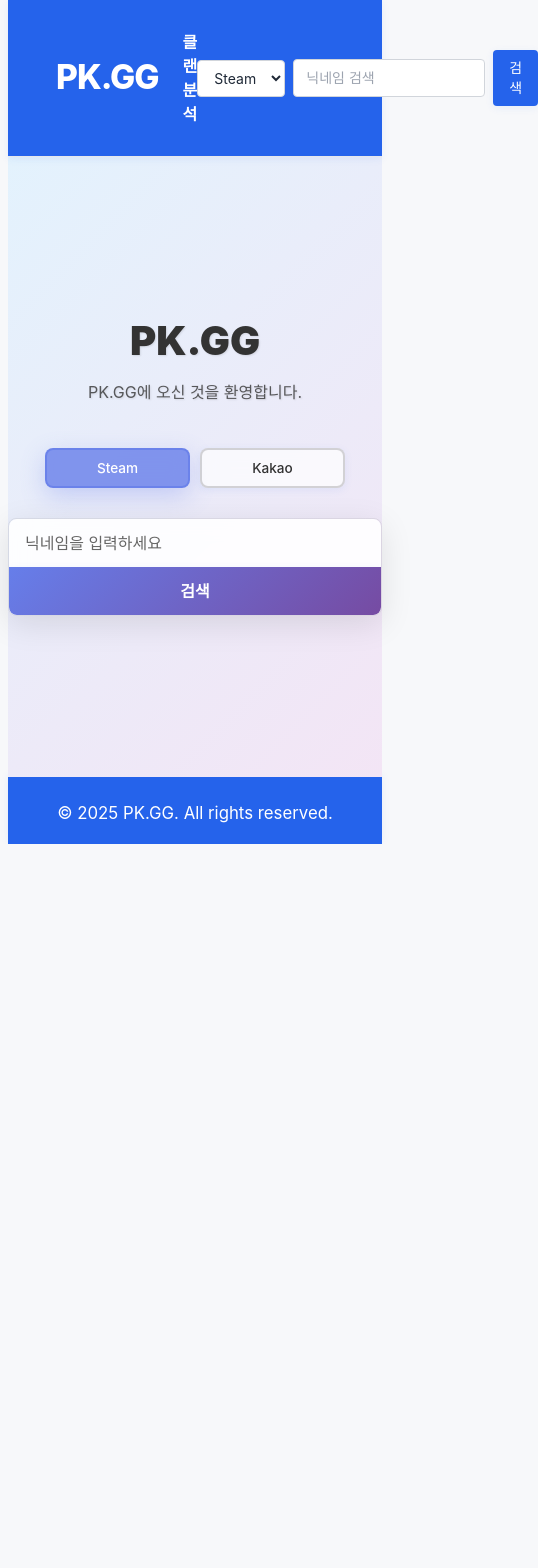
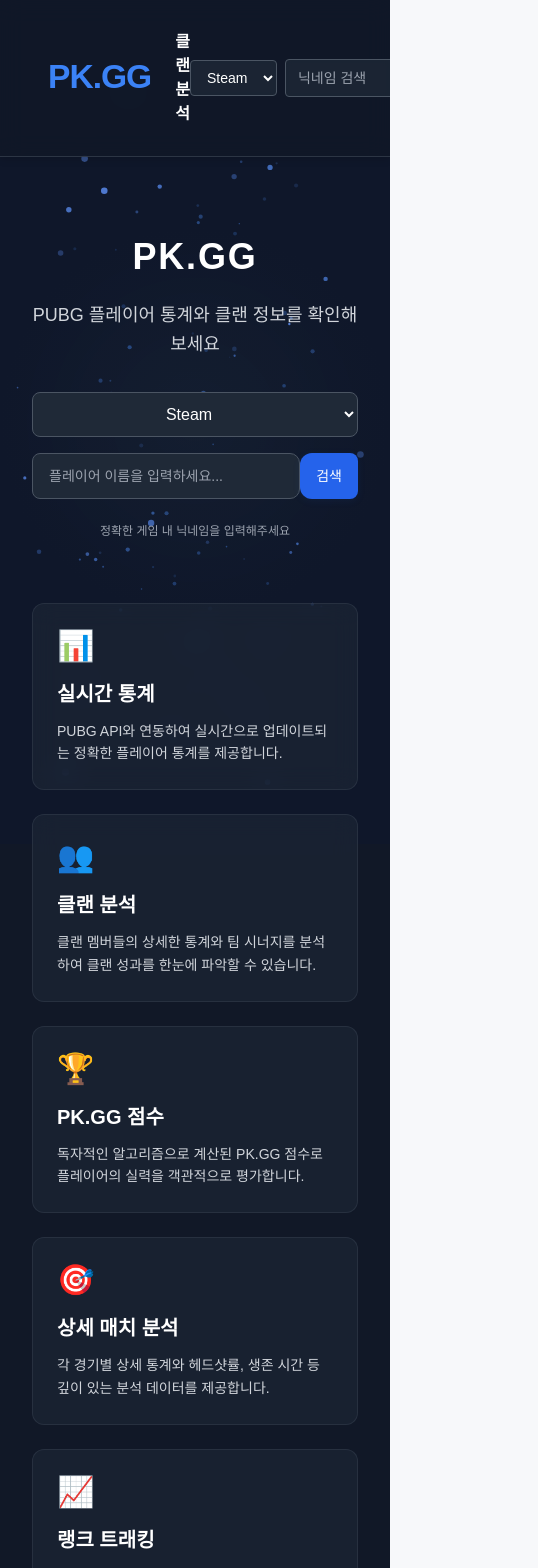
Before and after one commit to SarkHee/PKGG, a Next.js app: page / in a window 390 px wide. Shown: the top 1568 px of the page, 538 px wide, since content can reach past the window. Before the commit the page ends 844 px from the top, so only its background shows below. Built offline with nearby package versions, Linux system fonts and the light colour scheme.

Commit message:
[박] 메인부분 수정2

```diff
--- a/components/Footer.jsx
+++ b/components/Footer.jsx
@@ -5,7 +5,7 @@
     <>
       {/* 푸터 광고 위치 */}
       {/* footer 태그에 className 추가 */}
-      <footer className="main-footer">
+      <footer className="main-footer bg-gray-900/60 backdrop-blur-md border-t border-gray-700/30 text-gray-300 py-6 text-center relative z-10">
         <p>&copy; 2025 PK.GG. All rights reserved.</p>
       </footer>
     </>
--- a/components/Header.jsx
+++ b/components/Header.jsx
@@ -30,7 +30,7 @@
 
   return (
     <>
-    <header className="main-header bg-white shadow-md border-b sticky top-0 z-50" style={{ width: '100%', minWidth: '100%' }}>
+    <header className="main-header bg-gray-900/80 backdrop-blur-md shadow-lg border-b border-gray-700/50 sticky top-0 z-50" style={{ width: '100%', minWidth: '100%' }}>
       <div className="w-full px-4 py-3" style={{ width: '100%' }}>
         <div className="flex items-center justify-between">
           <div className="flex items-center gap-6">
@@ -45,7 +45,7 @@
             <select
               value={server}
               onChange={e => setServer(e.target.value)}
-              className="border border-gray-300 rounded px-3 py-2 text-sm text-gray-800 bg-white focus:outline-none focus:ring-2 focus:ring-blue-500"
+              className="border border-gray-600 rounded px-3 py-2 text-sm text-white bg-gray-800/80 backdrop-blur-sm focus:outline-none focus:ring-2 focus:ring-blue-500"
             >
               <option value="steam">Steam</option>
               <option value="kakao">Kakao</option>
@@ -55,11 +55,11 @@
               placeholder="닉네임 검색"
               value={nickname}
               onChange={e => setNickname(e.target.value)}
-              className="border border-gray-300 rounded px-3 py-2 text-sm text-gray-800 bg-white focus:outline-none focus:ring-2 focus:ring-blue-500 w-48"
+              className="border border-gray-600 rounded px-3 py-2 text-sm text-white bg-gray-800/80 backdrop-blur-sm placeholder-gray-400 focus:outline-none focus:ring-2 focus:ring-blue-500 w-48"
             />
             <button
               type="submit"
-              className="bg-blue-600 text-white px-4 py-2 rounded text-sm font-medium hover:bg-blue-700 transition-colors"
+              className="bg-blue-600/90 text-white px-4 py-2 rounded text-sm font-medium hover:bg-blue-700 transition-colors backdrop-blur-sm"
             >
               검색
             </button>
--- /dev/null
+++ b/next.config.js
@@ -0,0 +1,28 @@
+/** @type {import('next').NextConfig} */
+const nextConfig = {
+  reactStrictMode: true,
+  swcMinify: true,
+  async headers() {
+    return [
+      {
+        source: '/(.*)',
+        headers: [
+          {
+            key: 'Content-Security-Policy',
+            value: [
+              "default-src 'self'",
+              "script-src 'self' 'unsafe-eval' 'unsafe-inline' https://cdnjs.cloudflare.com",
+              "style-src 'self' 'unsafe-inline' https://fonts.googleapis.com",
+              "font-src 'self' https://fonts.gstatic.com",
+              "img-src 'self' data: blob:",
+              "connect-src 'self'",
+              "worker-src 'self' blob:",
+            ].join('; '),
+          },
+        ],
+      },
+    ]
+  },
+}
+
+export default nextConfig
--- a/package.json
+++ b/package.json
@@ -16,7 +16,8 @@
     "node-fetch": "^2.7.0",
     "react": "18.2.0",
     "react-chartjs-2": "^5.3.0",
-    "react-dom": "18.2.0"
+    "react-dom": "18.2.0",
+    "three": "^0.179.1"
   },
   "devDependencies": {
     "autoprefixer": "^10.4.21",
--- a/pages/index.js
+++ b/pages/index.js
@@ -1,293 +1,333 @@
 // pages/index.js
-import { useState } from 'react';
+import { useState, useEffect, useRef } from 'react';
 import { useRouter } from 'next/router';
 import Head from 'next/head';
 import Link from 'next/link';
-import Header from '../components/Header.jsx'; // .jsx 확장자 명시 (컴포넌트 파일이 .jsx인 경우)
-import Footer from '../components/Footer.jsx'; // .jsx 확장자 명시 (컴포넌트 파일이 .jsx인 경우)
+import Header from '../components/Header.jsx';
+import Footer from '../components/Footer.jsx';
 
 export default function Home() {
-  const [selectedServer, setSelectedServer] = useState('steam');
-  const [nickname, setNickname] = useState('');
+  const [searchTerm, setSearchTerm] = useState('');
+  const [server, setServer] = useState('steam');
   const router = useRouter();
+  const canvasRef = useRef(null);
+  const particlesRef = useRef([]);
+  const animationRef = useRef(null);
 
-  const handleSearch = (e) => {
-    e.preventDefault();
-    if (nickname.trim()) {
-      router.push(`/player/${selectedServer}/${encodeURIComponent(nickname)}`);
-    } else {
-      alert('검색할 닉네임을 입력해주세요!');
+  // Canvas 기반 파티클 시스템
+  useEffect(() => {
+    const canvas = canvasRef.current;
+    if (!canvas) return;
+
+    const ctx = canvas.getContext('2d');
+
+    // 파티클 생성 (모바일 최적화)
+    const createParticles = () => {
+      const particles = [];
+      const particleCount = window.innerWidth < 768 ? 100 : 200;
+
+      for (let i = 0; i < particleCount; i++) {
+        particles.push({
+          x: Math.random() * canvas.width,
+          y: Math.random() * canvas.height,
+          z: Math.random() * 1000,
+          vx: (Math.random() - 0.5) * 0.3,
+          vy: (Math.random() - 0.5) * 0.3,
+          vz: Math.random() * 0.3 + 0.05,
+          size: Math.random() * 3 + 1,
+          opacity: Math.random() * 0.8 + 0.2
+        });
+      }
+      return particles;
+    };
+
+    // 캔버스 크기 설정
+    const resizeCanvas = () => {
+      canvas.width = window.innerWidth;
+      canvas.height = window.innerHeight;
+      const dpr = window.devicePixelRatio || 1;
+      if (window.innerWidth < 768) {
+        canvas.style.width = window.innerWidth + 'px';
+        canvas.style.height = window.innerHeight + 'px';
+        canvas.width = window.innerWidth * Math.min(dpr, 2);
+        canvas.height = window.innerHeight * Math.min(dpr, 2);
+        ctx.scale(Math.min(dpr, 2), Math.min(dpr, 2));
+      }
+
+      particlesRef.current = createParticles();
+    };
+
+    resizeCanvas();
+    window.addEventListener('resize', resizeCanvas);
+
+    particlesRef.current = createParticles();
+
+    // 애니메이션 루프
+    const animate = () => {
+      ctx.clearRect(0, 0, canvas.width, canvas.height);
+
+      // 배경 그라디언트
+      const gradient = ctx.createRadialGradient(
+        canvas.width / 2, canvas.height / 2, 0,
+        canvas.width / 2, canvas.height / 2, canvas.width / 2
+      );
+      gradient.addColorStop(0, 'rgba(20, 30, 48, 0.9)');
+      gradient.addColorStop(1, 'rgba(15, 23, 42, 1)');
+      ctx.fillStyle = gradient;
+      ctx.fillRect(0, 0, canvas.width, canvas.height);
+
+      // 파티클 그리기
+      particlesRef.current.forEach(particle => {
+        const scale = 1000 / (1000 + particle.z);
+        const x2d = (particle.x - canvas.width / 2) * scale + canvas.width / 2;
+        const y2d = (particle.y - canvas.height / 2) * scale + canvas.height / 2;
+
+        if (x2d > -50 && x2d < canvas.width + 50 && y2d > -50 && y2d < canvas.height + 50) {
+          ctx.save();
+          ctx.globalAlpha = particle.opacity * scale;
+
+          const blue = Math.floor(100 + scale * 155);
+          const white = Math.floor(scale * 100);
+          ctx.fillStyle = `rgb(${white}, ${white + 50}, ${blue})`;
+
+          ctx.beginPath();
+          ctx.arc(x2d, y2d, particle.size * scale, 0, Math.PI * 2);
+          ctx.fill();
+
+          if (window.innerWidth >= 768) {
+            particlesRef.current.forEach(otherParticle => {
+              const distance = Math.sqrt(
+                Math.pow(particle.x - otherParticle.x, 2) +
+                Math.pow(particle.y - otherParticle.y, 2) +
+                Math.pow(particle.z - otherParticle.z, 2)
+              );
+
+              if (distance < 120) {
+                const otherScale = 1000 / (1000 + otherParticle.z);
+                const otherX2d = (otherParticle.x - canvas.width / 2) * otherScale + canvas.width / 2;
+                const otherY2d = (otherParticle.y - canvas.height / 2) * otherScale + canvas.height / 2;
+
+                ctx.globalAlpha = (1 - distance / 120) * 0.2 * scale * otherScale;
+                ctx.strokeStyle = `rgb(100, 150, 255)`;
+                ctx.lineWidth = 0.5;
+                ctx.beginPath();
+                ctx.moveTo(x2d, y2d);
+                ctx.lineTo(otherX2d, otherY2d);
+                ctx.stroke();
+              }
+            });
+          }
+
+          ctx.restore();
+        }
+
+        // 파티클 이동
+        particle.x += particle.vx;
+        particle.y += particle.vy;
+        particle.z -= particle.vz;
+
+        if (particle.life !== undefined) {
+          particle.life--;
+          if (particle.life <= 0) {
+            const index = particlesRef.current.indexOf(particle);
+            particlesRef.current.splice(index, 1);
+            return;
+          }
+          particle.opacity = particle.life / 60;
+        }
+
+        if (particle.z <= 0) {
+          particle.z = 1000;
+          particle.x = Math.random() * canvas.width;
+          particle.y = Math.random() * canvas.height;
+        }
+      });
+
+      animationRef.current = requestAnimationFrame(animate);
+    };
+
+    animate();
+
+    // 터치 이벤트
+    const handleTouch = (e) => {
+      e.preventDefault();
+      const touch = e.touches[0];
+      const rect = canvas.getBoundingClientRect();
+      const x = touch.clientX - rect.left;
+      const y = touch.clientY - rect.top;
+
+      for (let i = 0; i < 5; i++) {
+        particlesRef.current.push({
+          x: x + (Math.random() - 0.5) * 50,
+          y: y + (Math.random() - 0.5) * 50,
+          z: Math.random() * 200,
+          vx: (Math.random() - 0.5) * 2,
+          vy: (Math.random() - 0.5) * 2,
+          vz: Math.random() * 0.5 + 0.1,
+          size: Math.random() * 3 + 2,
+          opacity: 1.0,
+          life: 60
+        });
+      }
+    };
+
+    canvas.addEventListener('touchstart', handleTouch, { passive: false });
+
+    return () => {
+      window.removeEventListener('resize', resizeCanvas);
+      canvas.removeEventListener('touchstart', handleTouch);
+      if (animationRef.current) {
+        cancelAnimationFrame(animationRef.current);
+      }
+    };
+  }, []);
+
+  const handleSearch = () => {
+    if (searchTerm.trim()) {
+      router.push(`/player/${server}/${encodeURIComponent(searchTerm.trim())}`);
+    }
+  };
+
+  const handleKeyPress = (e) => {
+    if (e.key === 'Enter') {
+      handleSearch();
     }
   };
 
   return (
-    <div className="container">
+    <>
       <Head>
-        <title>PK.GG - PUBG 전적 검색</title>
-        <meta name="description" content="PUBG 전적을 검색하고 클랜 정보를 확인하세요." />
+        <title>PK.GG - PUBG 플레이어 검색 및 통계</title>
+        <meta name="description" content="PUBG 플레이어 통계를 확인하고 클랜 정보를 검색해보세요." />
+        <meta name="viewport" content="width=device-width, initial-scale=1" />
         <link rel="icon" href="/favicon.ico" />
         <link rel="preconnect" href="https://fonts.googleapis.com" />
         <link rel="preconnect" href="https://fonts.gstatic.com" crossOrigin="true" />
-        <link href="https://fonts.googleapis.com/css2?family=Inter:wght@400;500;600;700;800;900&display=swap" rel="stylesheet" />
+        <link href="https://fonts.googleapis.com/css2?family=Inter:wght@300;400;500;600;700&display=swap" rel="stylesheet" />
       </Head>
 
-      <Header />
+      <div className="min-h-screen bg-gray-900 text-white relative overflow-hidden">
+        {/* Canvas 배경 */}
+        <canvas
+          ref={canvasRef}
+          className="absolute inset-0 z-0"
+          style={{ background: 'linear-gradient(135deg, #1e293b 0%, #0f172a 100%)' }}
+        />
 
-      <main className="main-content">
-        <h1 className="title">PK.GG</h1>
+        {/* 헤더 */}
+        <Header
+          searchTerm={searchTerm}
+          setSearchTerm={setSearchTerm}
+          server={server}
+          setServer={setServer}
+          handleSearch={handleSearch}
+          handleKeyPress={handleKeyPress}
+        />
 
-        <p className="description">
-          PK.GG에 오신 것을 환영합니다.
-        </p>
+        {/* 메인 콘텐츠 */}
+        <main className="relative z-10 flex flex-col items-center justify-center min-h-screen px-4 py-20">
+          <div className="text-center max-w-4xl mx-auto mb-16">
+            {/* 로고 */}
+            <h1 className="text-4xl sm:text-6xl md:text-8xl font-bold mb-6 md:mb-8 tracking-wider">
+              PK.GG
+            </h1>
 
-        <div className="server-selection">
-          <button
-            className={`server-button ${selectedServer === 'steam' ? 'active' : ''}`}
-            onClick={() => setSelectedServer('steam')}
-          >
-            Steam
-          </button>
-          <button
-            className={`server-button ${selectedServer === 'kakao' ? 'active' : ''}`}
-            onClick={() => setSelectedServer('kakao')}
-          >
-            Kakao
-          </button>
-        </div>
+            {/* 서브타이틀 */}
+            <p className="text-lg sm:text-xl md:text-2xl text-gray-300 mb-8 md:mb-12 max-w-2xl mx-auto leading-relaxed px-4">
+              PUBG 플레이어 통계와 클랜 정보를 확인해보세요
+            </p>
 
-        <form onSubmit={handleSearch} className="search-form">
-          <input
-            type="text"
-            placeholder="닉네임을 입력하세요"
-            value={nickname}
-            onChange={(e) => setNickname(e.target.value)}
-            className="search-input"
-          />
-          <button type="submit" className="search-button">
-            검색
-          </button>
-        </form>
+            {/* 검색 섹션 */}
+            <div className="flex flex-col gap-4 mb-6 md:mb-8 max-w-2xl mx-auto px-4">
+              <select
+                value={server}
+                onChange={(e) => setServer(e.target.value)}
+                className="w-full sm:w-auto px-4 py-3 bg-gray-800 border border-gray-600 rounded-lg text-white focus:outline-none focus:ring-2 focus:ring-blue-500 focus:border-transparent text-center sm:text-left"
+              >
+                <option value="steam">Steam</option>
+                <option value="kakao">Kakao</option>
+                <option value="console">Console</option>
+              </select>
 
-      </main>
+              <div className="flex w-full">
+                <input
+                  type="text"
+                  placeholder="플레이어 이름을 입력하세요..."
+                  value={searchTerm}
+                  onChange={(e) => setSearchTerm(e.target.value)}
+                  onKeyPress={handleKeyPress}
+                  className="flex-1 px-4 py-3 bg-gray-800 border border-gray-600 rounded-l-lg text-white placeholder-gray-400 focus:outline-none focus:ring-2 focus:ring-blue-500 focus:border-transparent text-sm sm:text-base"
+                />
+                <button
+                  onClick={handleSearch}
+                  className="px-4 sm:px-6 py-3 bg-blue-600 hover:bg-blue-700 active:bg-blue-800 text-white rounded-r-lg font-medium transition-colors duration-200 focus:outline-none focus:ring-2 focus:ring-blue-500 focus:ring-offset-2 focus:ring-offset-gray-900 text-sm sm:text-base"
+                >
+                  검색
+                </button>
+              </div>
+            </div>
 
-      <Footer />
+            <div className="text-gray-400 text-xs sm:text-sm px-4">
+              <p>정확한 게임 내 닉네임을 입력해주세요</p>
+            </div>
+          </div>
 
-      <style jsx global>{`
-        * {
-          box-sizing: border-box;
-        }
+          {/* 특징 카드 섹션 */}
+          <div className="w-full max-w-7xl mx-auto">
+            <div className="grid grid-cols-1 md:grid-cols-2 lg:grid-cols-3 gap-6 px-4">
+              <div className="bg-gray-800/60 backdrop-blur-md border border-gray-700/50 rounded-xl p-6 hover:bg-gray-800/80 transition-all duration-300 hover:scale-105 hover:shadow-xl">
+                <div className="text-blue-400 text-3xl mb-4">📊</div>
+                <h3 className="text-xl font-bold text-white mb-3">실시간 통계</h3>
+                <p className="text-gray-300 text-sm leading-relaxed">
+                  PUBG API와 연동하여 실시간으로 업데이트되는 정확한 플레이어 통계를 제공합니다.
+                </p>
+              </div>
 
-        body {
-          margin: 0;
-          padding: 0;
-          font-family: -apple-system, BlinkMacSystemFont, 'Segoe UI', Roboto, sans-serif;
-        }
+              <div className="bg-gray-800/60 backdrop-blur-md border border-gray-700/50 rounded-xl p-6 hover:bg-gray-800/80 transition-all duration-300 hover:scale-105 hover:shadow-xl">
+                <div className="text-green-400 text-3xl mb-4">👥</div>
+                <h3 className="text-xl font-bold text-white mb-3">클랜 분석</h3>
+                <p className="text-gray-300 text-sm leading-relaxed">
+                  클랜 멤버들의 상세한 통계와 팀 시너지를 분석하여 클랜 성과를 한눈에 파악할 수 있습니다.
+                </p>
+              </div>
 
-        .container {
-          min-height: 100vh;
-          display: flex;
-          flex-direction: column;
-          width: 100%;
-          margin: 0;
-          padding: 0;
-        }
+              <div className="bg-gray-800/60 backdrop-blur-md border border-gray-700/50 rounded-xl p-6 hover:bg-gray-800/80 transition-all duration-300 hover:scale-105 hover:shadow-xl">
+                <div className="text-purple-400 text-3xl mb-4">🏆</div>
+                <h3 className="text-xl font-bold text-white mb-3">PK.GG 점수</h3>
+                <p className="text-gray-300 text-sm leading-relaxed">
+                  독자적인 알고리즘으로 계산된 PK.GG 점수로 플레이어의 실력을 객관적으로 평가합니다.
+                </p>
+              </div>
 
-        .main-content {
-          flex: 1;
-          display: flex;
-          flex-direction: column;
-          justify-content: center;
-          align-items: center;
-          padding: 4rem 2rem;
-          width: 100%;
-          background: linear-gradient(135deg, #e3f2fd 0%, #f3e5f5 100%);
-          position: relative;
-          z-index: 1;
-        }
+              <div className="bg-gray-800/60 backdrop-blur-md border border-gray-700/50 rounded-xl p-6 hover:bg-gray-800/80 transition-all duration-300 hover:scale-105 hover:shadow-xl">
+                <div className="text-yellow-400 text-3xl mb-4">🎯</div>
+                <h3 className="text-xl font-bold text-white mb-3">상세 매치 분석</h3>
+                <p className="text-gray-300 text-sm leading-relaxed">
+                  각 경기별 상세 통계와 헤드샷률, 생존 시간 등 깊이 있는 분석 데이터를 제공합니다.
+                </p>
+              </div>
 
-        .title {
-          margin: 0 0 1rem 0;
-          line-height: 1.15;
-          font-size: clamp(3rem, 12vw, 6rem);
-          font-weight: 900;
-          text-align: center;
-          color: #333;
-          text-shadow: 1px 1px 2px rgba(0, 0, 0, 0.1);
-        }
-        .description {
-          text-align: center;
-        }
+              <div className="bg-gray-800/60 backdrop-blur-md border border-gray-700/50 rounded-xl p-6 hover:bg-gray-800/80 transition-all duration-300 hover:scale-105 hover:shadow-xl">
+                <div className="text-red-400 text-3xl mb-4">📈</div>
+                <h3 className="text-xl font-bold text-white mb-3">랭크 트래킹</h3>
+                <p className="text-gray-300 text-sm leading-relaxed">
+                  경쟁전 랭크 변화를 추적하고 시즌별 성장 곡선을 시각적으로 확인할 수 있습니다.
+                </p>
+              </div>
 
-        .description {
-          line-height: 1.5;
-          font-size: clamp(1rem, 3vw, 1.5rem);
-          margin-bottom: 2rem;
-          color: rgba(51, 51, 51, 0.8);
-          text-shadow: 1px 1px 2px rgba(0,0,0,0.1);
-          z-index: 2;
-          position: relative;
-        }
+              <div className="bg-gray-800/60 backdrop-blur-md border border-gray-700/50 rounded-xl p-6 hover:bg-gray-800/80 transition-all duration-300 hover:scale-105 hover:shadow-xl">
+                <div className="text-cyan-400 text-3xl mb-4">⚡</div>
+                <h3 className="text-xl font-bold text-white mb-3">빠른 검색</h3>
+                <p className="text-gray-300 text-sm leading-relaxed">
+                  Steam, Kakao, Console 모든 플랫폼을 지원하며 빠르고 정확한 플레이어 검색을 제공합니다.
+                </p>
+              </div>
+            </div>
+          </div>
+        </main>
 
-        .server-selection {
-          margin-top: 20px;
-          display: flex;
-          gap: 10px;
-          width: 100%;
-          justify-content: center;
-        }
-
-        .server-button {
-          background-color: rgba(255, 255, 255, 0.7);
-          border: 2px solid rgba(51, 51, 51, 0.2);
-          padding: 12px 24px;
-          border-radius: 8px;
-          cursor: pointer;
-          font-size: 1rem;
-          font-weight: 500;
-          transition: all 0.3s ease;
-          min-width: 80px;
-          color: #333;
-          backdrop-filter: blur(10px);
-        }
-
-        .server-button:hover {
-          background-color: rgba(255, 255, 255, 0.9);
-          transform: translateY(-2px);
-          box-shadow: 0 8px 25px rgba(0,0,0,0.1);
-        }
-
-        .server-button.active {
-          background-color: rgba(102, 126, 234, 0.8);
-          color: white;
-          border-color: rgba(102, 126, 234, 0.8);
-          box-shadow: 0 8px 25px rgba(102, 126, 234, 0.3);
-        }
-
-        .search-form {
-          display: flex;
-          margin-top: 30px;
-          width: 100%;
-          max-width: 400px;
-          box-shadow: 0 8px 32px rgba(0, 0, 0, 0.1);
-          border-radius: 12px;
-          overflow: hidden;
-          backdrop-filter: blur(10px);
-          border: 1px solid rgba(51, 51, 51, 0.1);
-        }
-
-        .search-input {
-          padding: 15px 20px;
-          border: none;
-          font-size: 1rem;
-          outline: none;
-          flex-grow: 1;
-          background: rgba(255, 255, 255, 0.9);
-          color: #333;
-        }
-
-        .search-input::placeholder {
-          color: #666;
-        }
-
-        .search-button {
-          background: linear-gradient(135deg, #667eea 0%, #764ba2 100%);
-          color: white;
-          border: none;
-          padding: 15px 25px;
-          cursor: pointer;
-          font-size: 1rem;
-          font-weight: 600;
-          transition: all 0.3s ease;
-          white-space: nowrap;
-        }
-
-        .search-button:hover {
-          transform: translateX(-2px);
-          box-shadow: -5px 0 15px rgba(102, 126, 234, 0.3);
-        }
-
-        /* 모바일 최적화 */
-        @media (max-width: 768px) {
-          .container {
-            padding: 0 0.5rem;
-          }
-
-          .main-content {
-            padding: 2rem 0;
-          }
-
-          .title {
-            font-size: clamp(2rem, 10vw, 3.5rem);
-          }
-
-          .letter, .dot {
-            text-shadow:
-              0 1px 0 rgba(204, 204, 204, 0.2),
-              0 2px 0 rgba(187, 187, 187, 0.15),
-              0 3px 0 rgba(170, 170, 170, 0.1),
-              0 4px 5px rgba(0,0,0,.05),
-              0 0 5px rgba(0,0,0,.05),
-              0 1px 3px rgba(0,0,0,.08),
-              0 3px 5px rgba(0,0,0,.06);
-          }
-
-          .server-selection {
-            flex-direction: row;
-            width: 100%;
-            max-width: 300px;
-          }
-
-          .server-button {
-            flex: 1;
-            padding: 10px 16px;
-            font-size: 0.9rem;
-          }
-
-          .search-form {
-            flex-direction: column;
-            max-width: 100%;
-            border-radius: 8px;
-          }
-
-          .search-input {
-            border-radius: 8px 8px 0 0;
-            padding: 12px 16px;
-          }
-
-          .search-button {
-            border-radius: 0 0 8px 8px;
-            padding: 12px 16px;
-          }
-
-          .pixel-logo {
-            max-width: 90vw;
-          }
-        }
-
-        /* 태블릿 최적화 */
-        @media (max-width: 1024px) and (min-width: 769px) {
-          .main-content {
-            padding: 4rem 0;
-          }
-        }
-
-        /* 작은 모바일 화면 */
-        @media (max-width: 480px) {
-          .title {
-            font-size: 2.5rem;
-          }
-
-          .description {
-            font-size: 1rem;
-            margin-bottom: 1.5rem;
-          }
-
-          .server-button {
-            padding: 8px 12px;
-            font-size: 0.85rem;
-          }
-        }
-      `}</style>
-    </div>
+        <Footer />
+      </div>
+    </>
   );
 }
--- a/styles/globals.css
+++ b/styles/globals.css
@@ -462,13 +462,16 @@
   color: #fff;
 }
 
-/* 헤더/푸터 스타일 (피그마 컬러 반영) */
+/* 헤더/푸터 스타일 (반투명 효과) */
 .main-header {
   width: 100%;
-  background: #2563eb;
+  background: rgba(17, 24, 39, 0.8); /* gray-900 with 80% opacity */
+  backdrop-filter: blur(12px);
+  -webkit-backdrop-filter: blur(12px);
   color: #fff;
   padding: 18px 32px;
-  box-shadow: 0 2px 8px rgba(37,99,235,0.08);
+  box-shadow: 0 2px 8px rgba(0,0,0,0.15);
+  border-bottom: 1px solid rgba(75, 85, 99, 0.5); /* gray-600 with 50% opacity */
   display: flex;
   align-items: center;
   justify-content: space-between;
@@ -479,17 +482,20 @@
 .main-header .logo {
   font-size: 2.1em;
   font-weight: 800;
-  color: #fff;
+  color: #3b82f6; /* blue-500 */
   letter-spacing: -1px;
 }
 .main-footer {
   width: 100%;
   padding: 24px 0 18px 0;
-  background: #2563eb;
-  color: #fff;
+  background: rgba(17, 24, 39, 0.6); /* gray-900 with 60% opacity */
+  backdrop-filter: blur(12px);
+  -webkit-backdrop-filter: blur(12px);
+  border-top: 1px solid rgba(75, 85, 99, 0.3); /* gray-600 with 30% opacity */
+  color: #d1d5db; /* gray-300 */
   text-align: center;
   margin-top: auto;
-  box-shadow: 0 -2px 8px rgba(37,99,235,0.08);
+  box-shadow: 0 -2px 8px rgba(0,0,0,0.15);
   font-size: 1.05em;
 }
 
```
Also changed, not shown: 2 other files (tests, documents, lock files or other folders).
